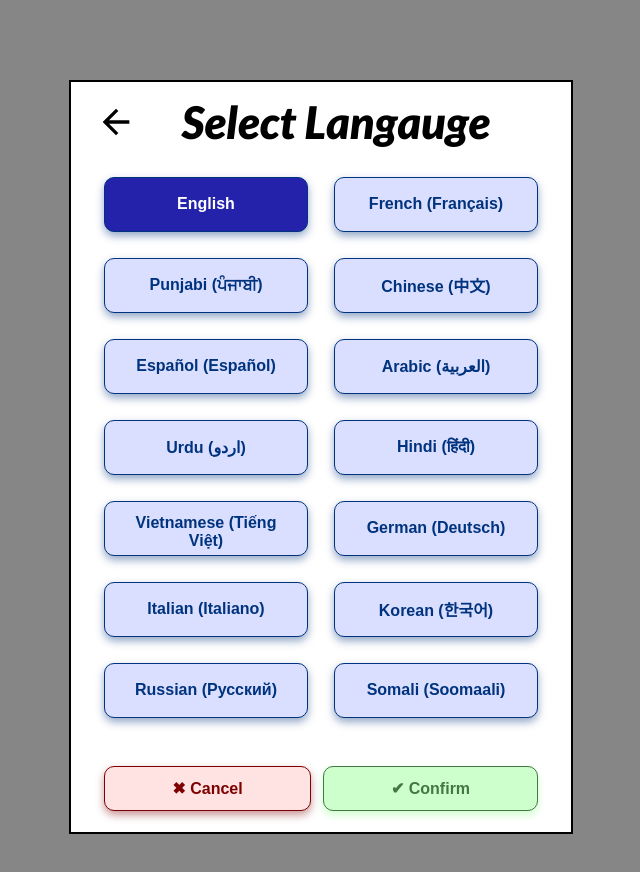
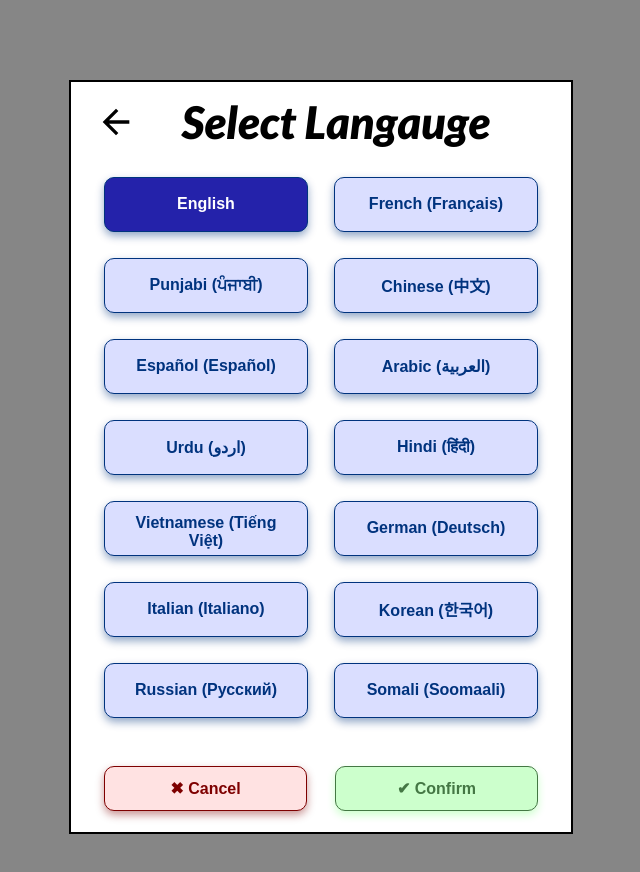
Before and after one commit to Colin-C32/Calgary-Kiosk, a React (Create React App) app in the folder calgary-kiosk/: page / in a window 1280 px wide. Both pictures are taken after a click on the icon 823 px from the left and 774 px from the top of the page. Shown: the top 872 px of the page, without its empty margins (319-959 px from the left). Built offline with nearby package versions, Linux system fonts and the light colour scheme.

Commit message:
fix: resizing buttons

```diff
--- a/calgary-kiosk/src/pages/language/Language.css
+++ b/calgary-kiosk/src/pages/language/Language.css
@@ -54,7 +54,7 @@
 }
 
 .cancel-button {
-  width: calc(50% - 18px);
+  width: calc(50% - 22px);
   padding: 12px;
   border-radius: 10px;
   background-color: var(--dark-red-faded);
@@ -69,7 +69,7 @@
   box-shadow: 0 4px 8px var(--red-shadow);
 }
 .confirm-button {
-  width: calc(50% - 10px);
+  width: calc(50% - 22px);
   padding: 12px;
   border-radius: 10px;
   color: white;
```
